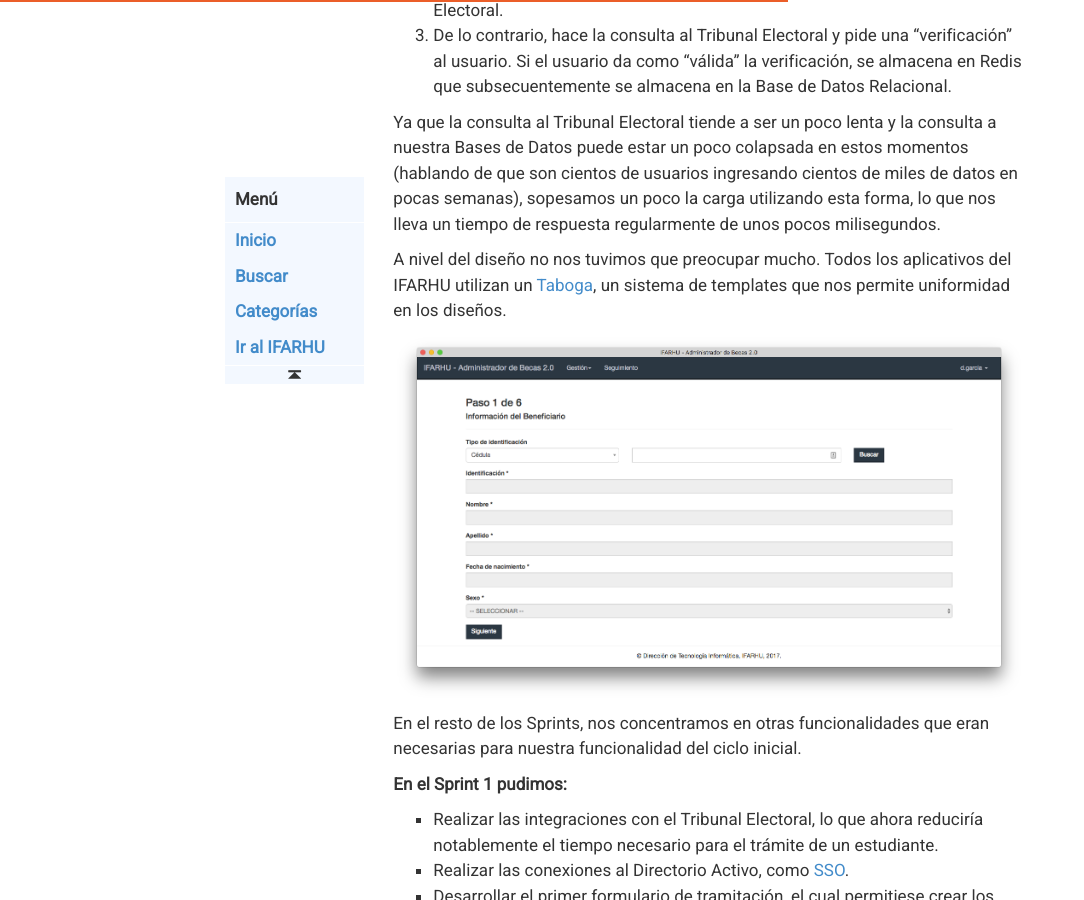
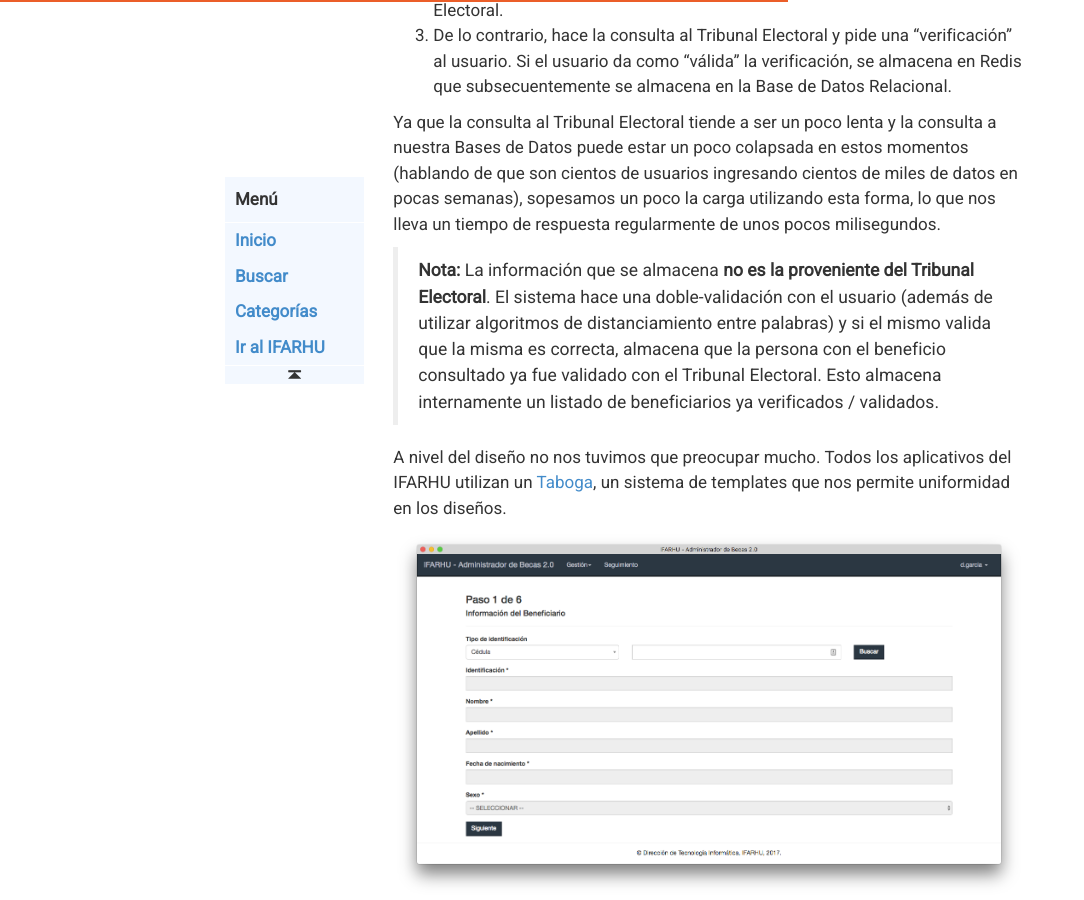
Before and after one commit to IFARHU/ifarhu.github.io, a Jekyll site: the page built from _posts/Tecnologia/2017-03-10-aplicacion-tramite-becas-2-0.md, in a window 1280 px wide and 900 px high, scrolled down 3127 px. Shown: the whole window, without its empty margins (0-1084 px from the left). Built offline with Jekyll 4.4.1, drawn with Linux system fonts in a browser that asks for light colours; comment, search, counter and statistics services are not loaded.

Commit message:
Agregando aclaración sobre la informacion

```diff
--- a/_posts/Tecnologia/2017-03-10-aplicacion-tramite-becas-2-0.md
+++ b/_posts/Tecnologia/2017-03-10-aplicacion-tramite-becas-2-0.md
@@ -71,6 +71,8 @@ Básicamente el sistema tiene tres fuentes de información y sigue un ciclo de l
 
 Ya que la consulta al Tribunal Electoral tiende a ser un poco lenta y la consulta a nuestra Bases de Datos puede estar un poco colapsada en estos momentos (hablando de que son cientos de usuarios ingresando cientos de miles de datos en pocas semanas), sopesamos un poco la carga utilizando esta forma, lo que nos lleva un tiempo de respuesta regularmente de unos pocos milisegundos.
 
+> **Nota:** La información que se almacena **no es la proveniente del Tribunal Electoral**. El sistema hace una doble-validación con el usuario (además de utilizar algoritmos de distanciamiento entre palabras) y si el mismo valida que la misma es correcta, almacena que la persona con el beneficio consultado ya fue validado con el Tribunal Electoral. Esto almacena internamente un listado de beneficiarios ya verificados / validados.
+
 A nivel del diseño no nos tuvimos que preocupar mucho. Todos los aplicativos del IFARHU utilizan un [Taboga](https://github.com/ifarhu/taboga), un sistema de templates que nos permite uniformidad en los diseños.
 
 <img src="/assets/images/2017_03_10_ss1.png" alt="" width="100%" />
```
